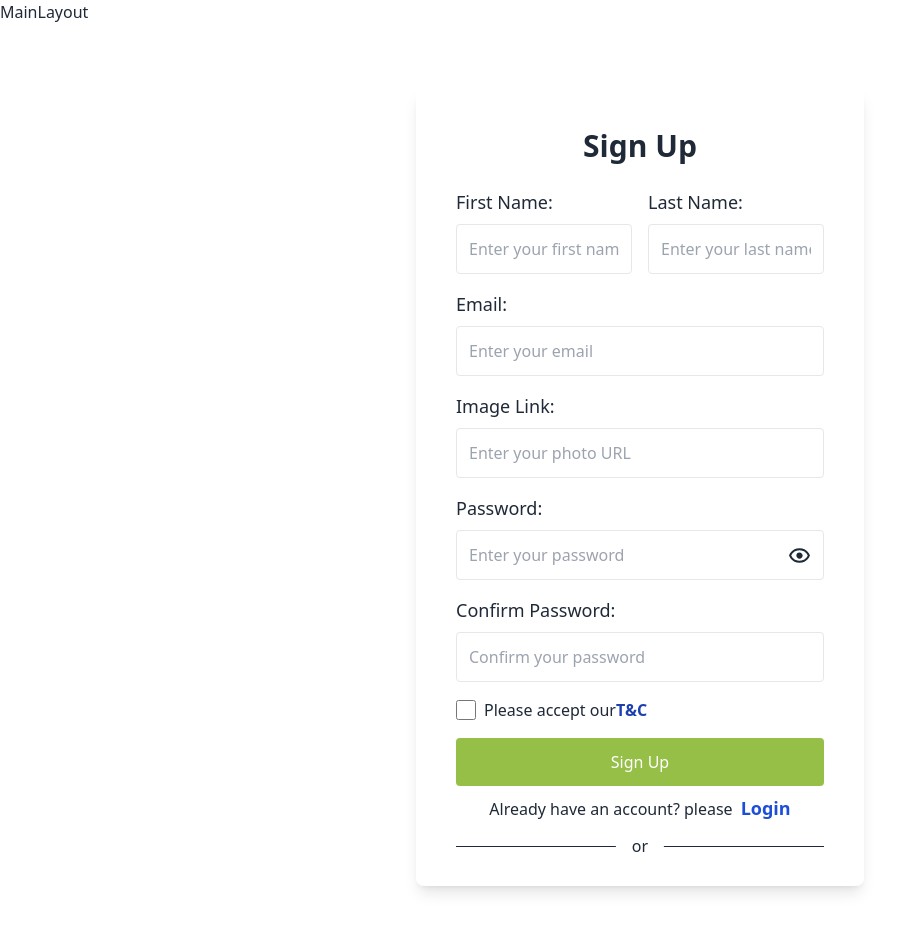
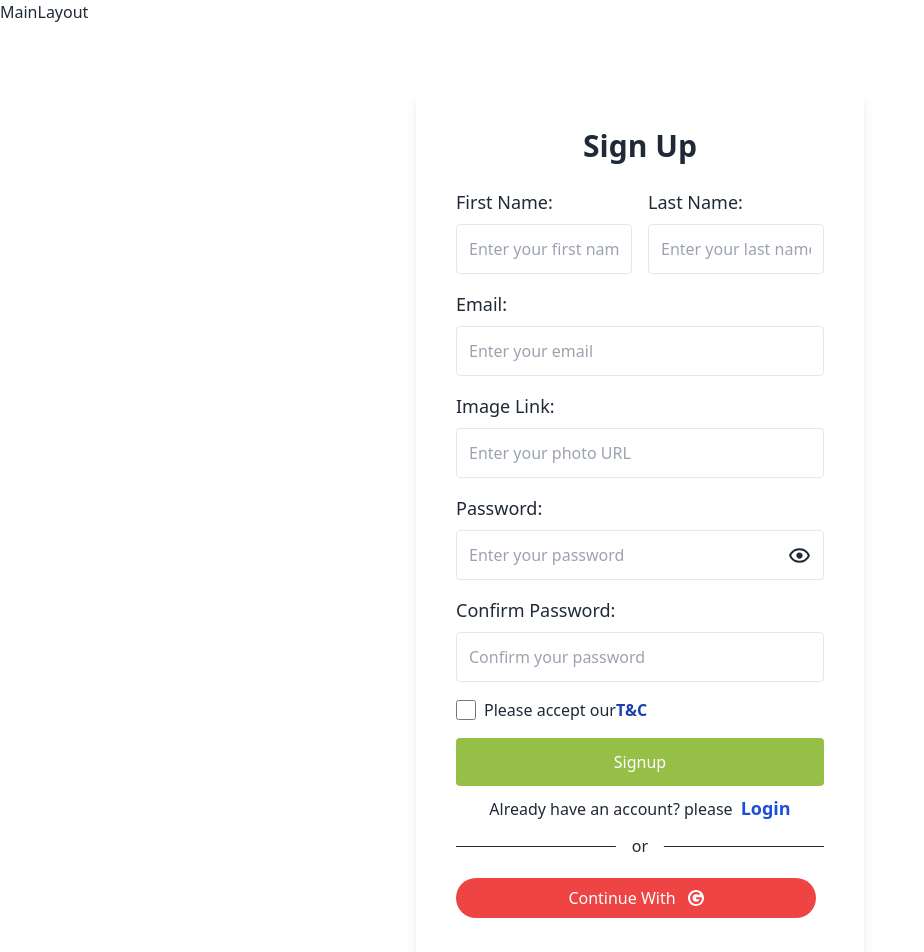
Before and after one commit to mr-tnmy-srkr/baby-toy-store-client-, a React (Vite) app: page /signup in a window 1280 px wide. Shown: the top 952 px of the page, without its empty margins (0-924 px from the left). Built offline with nearby package versions, Linux system fonts and the light colour scheme; no server answers.

Commit message:
login and social login complete

```diff
--- a/package.json
+++ b/package.json
@@ -15,6 +15,7 @@
     "react": "^18.2.0",
     "react-dom": "^18.2.0",
     "react-icons": "^5.0.1",
+    "react-loader-spinner": "^6.1.6",
     "react-router-dom": "^6.22.1",
     "react-toastify": "^10.0.4"
   },
--- a/src/pages/Login.jsx
+++ b/src/pages/Login.jsx
@@ -1,7 +1,42 @@
-import { Link } from "react-router-dom";
-import { ToastContainer } from "react-toastify";
+import { useState } from "react";
+import { AiOutlineEyeInvisible } from "react-icons/ai";
+import { BiShow } from "react-icons/bi";
+import { Link, useLocation, useNavigate } from "react-router-dom";
+import { toast } from "react-toastify";
+import { useAuthContext } from "../hook";
+import SocialLogin from "./SocialLogin";
 
 const Login = () => {
+  const [showPassword, setShowPassword] = useState(false);
+  const { loading, userLogin } = useAuthContext();
+
+  const location = useLocation();
+  // console.log(location.state);
+  const navigate = useNavigate();
+
+  const handleLogin = (e) => {
+    e.preventDefault();
+    const form = new FormData(e.currentTarget);
+    // console.log(form);
+    const email = form.get("email");
+    const password = form.get("password");
+    // console.log(email,password);
+
+    userLogin(email, password)
+      .then((userCredential) => {
+        // Signed in
+        const user = userCredential.user;
+        console.log(user);
+        toast.success("User Login successful");
+        navigate(location?.state ? location.state : "/");
+      })
+      .catch((error) => {
+        const errorMessage = error.message;
+        toast.error(errorMessage);
+      });
+  };
+  const inputClass =
+    "w-full border p-3 rounded bg-white  focus:outline-none focus:ring focus:border-blue-300";
   return (
     <div className="">
       <div className="min-h-screen flex items-center justify-center dark:bg-gray-500 dark:text-black ">
@@ -16,9 +51,8 @@ const Login = () => {
                 type="email"
                 id="email"
                 name="email"
-                //   value={email}
                 placeholder="Enter your email"
-                className="w-full border p-3 rounded text-gray-800 focus:outline-none focus:ring focus:border-blue-300"
+                className={inputClass}
                 required
               />
             </div>
@@ -31,15 +65,12 @@ const Login = () => {
                 id="password"
                 name="password"
                 autoComplete="on"
-                //   value={password}
                 placeholder="Enter your password"
-                className="w-full border p-3 rounded text-gray-800 focus:outline-none focus:ring focus:border-blue-300"
+                className={inputClass}
                 required
               />
               <span
                 onClick={() => setShowPassword(!showPassword)}
-                // onMouseUp={() => setShowPassword(false)}
-                // onMouseLeave={() => setShowPassword(false)}
                 className="absolute bottom-3 right-3 cursor-pointer"
               >
                 {showPassword ? (
@@ -53,7 +84,7 @@ const Login = () => {
               type="submit"
               className="w-full bg-[#95BF46] hover:bg-green-400 border-0 text-white py-3 rounded  focus:outline-none focus:ring-2 focus:ring-blue-300 focus:ring-opacity-50"
             >
-              Login
+              {loading ? "Please wait..." : "Login"}
             </button>
           </form>
 
@@ -76,20 +107,9 @@ const Login = () => {
             </div>
           </div>
 
-          <SocialLogin></SocialLogin>
+          <SocialLogin />
         </div>
       </div>
-      <ToastContainer
-        autoClose={4000}
-        hideProgressBar={false}
-        newestOnTop={false}
-        closeOnClick
-        rtl={false}
-        pauseOnFocusLoss
-        draggable
-        pauseOnHover
-        theme="colored"
-      />
     </div>
   );
 };
--- a/src/pages/Signup.jsx
+++ b/src/pages/Signup.jsx
@@ -4,6 +4,7 @@ import { BiShow } from "react-icons/bi";
 import { Link, useNavigate } from "react-router-dom";
 import { toast } from "react-toastify";
 import { useAuthContext } from "../hook";
+import SocialLogin from "./SocialLogin";
 
 const Signup = () => {
   const [showPassword, setShowPassword] = useState(false);
@@ -11,7 +12,7 @@ const Signup = () => {
 
   const navigate = useNavigate();
 
-  const { createUser, updateUserProfile } = useAuthContext();
+  const { loading, createUser, updateUserProfile } = useAuthContext();
 
   const handleRegister = (e) => {
     e.preventDefault();
@@ -84,7 +85,6 @@ const Signup = () => {
                   type="text"
                   id="firstName"
                   name="firstName"
-                  // value={firstName}
                   placeholder="Enter your first name"
                   className={inputClass}
                   required
@@ -98,7 +98,6 @@ const Signup = () => {
                   type="text"
                   id="lastName"
                   name="lastName"
-                  // value={lastName}
                   placeholder="Enter your last name"
                   className={inputClass}
                   required
@@ -113,7 +112,6 @@ const Signup = () => {
                 type="email"
                 id="email"
                 name="email"
-                //   value={email}
                 placeholder="Enter your email"
                 className={inputClass}
                 required
@@ -127,7 +125,6 @@ const Signup = () => {
                 type="photoUrl"
                 id="photo_url"
                 name="photoUrl"
-                //   value={email}
                 placeholder="Enter your photo URL"
                 className={inputClass}
                 required
@@ -142,7 +139,6 @@ const Signup = () => {
                 id="password"
                 name="password"
                 autoComplete="on"
-                //   value={password}
                 placeholder="Enter your password"
                 className={inputClass}
                 required
@@ -168,7 +164,6 @@ const Signup = () => {
                 id="confirmPassword"
                 name="confirmPassword"
                 autoComplete="on"
-                //   value={confirmPassword}
                 placeholder="Confirm your password"
                 className={inputClass}
                 required
@@ -198,7 +193,7 @@ const Signup = () => {
               type="submit"
               className="w-full bg-[#95BF46] hover:bg-green-400 border-0 text-white py-3 rounded  focus:outline-none focus:ring-2 focus:ring-blue-300 focus:ring-opacity-50"
             >
-              Sign Up
+              {loading ? "Please wait..." : "Signup"}
             </button>
           </form>
 
@@ -221,7 +216,7 @@ const Signup = () => {
             </div>
           </div>
 
-          {/* <SocialLogin></SocialLogin> */}
+          <SocialLogin />
         </div>
       </div>
     </div>
--- /dev/null
+++ b/src/pages/SocialLogin.jsx
@@ -0,0 +1,45 @@
+import { GrFacebook } from "react-icons/gr";
+import { ImGoogle3 } from "react-icons/im";
+import { useLocation, useNavigate } from "react-router-dom";
+import { toast } from "react-toastify";
+import { useAuthContext } from "../hook";
+
+const SocialLogin = () => {
+  const { googleSignIn } = useAuthContext();
+  const navigate = useNavigate();
+  const location = useLocation();
+
+  const handleSocialLogin = (media) => {
+    media()
+      .then((result) => {
+        const user = result.user;
+        console.log(user);
+        toast.success("SignIn successful");
+        navigate(location?.state ? location.state : "/");
+      })
+      .catch((error) => {
+        const errorMessage = error.message;
+        toast.error(errorMessage);
+      });
+  };
+
+  return (
+    <div>
+      <div className="flex gap-4 lg:gap-0 lg:flex-row flex-col justify-center mt-8 w-full">
+        <button
+          onClick={() => handleSocialLogin(googleSignIn)}
+          className="flex-1 bg-red-500 text-white px-6 py-2 rounded-full mr-2 hover:bg-red-600 "
+        >
+          <p className="flex items-center justify-center gap-3">
+            <span>Continue With </span>
+            <span>
+              <ImGoogle3 />
+            </span>
+          </p>
+        </button>
+      </div>
+    </div>
+  );
+};
+
+export default SocialLogin;
```
Also changed, not shown: 1 other file (tests, documents, lock files or other folders).
